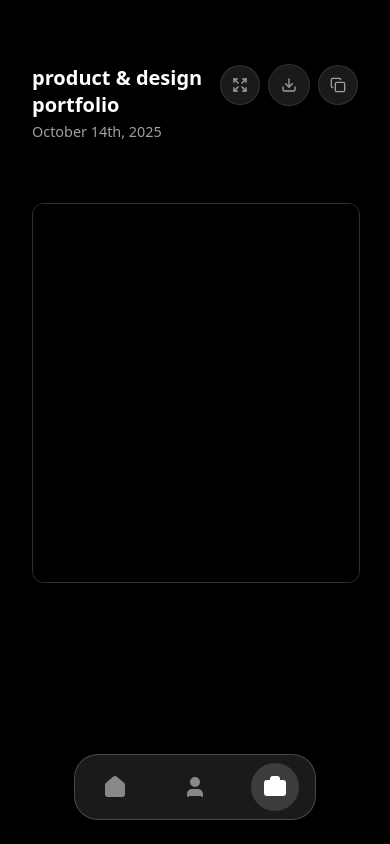
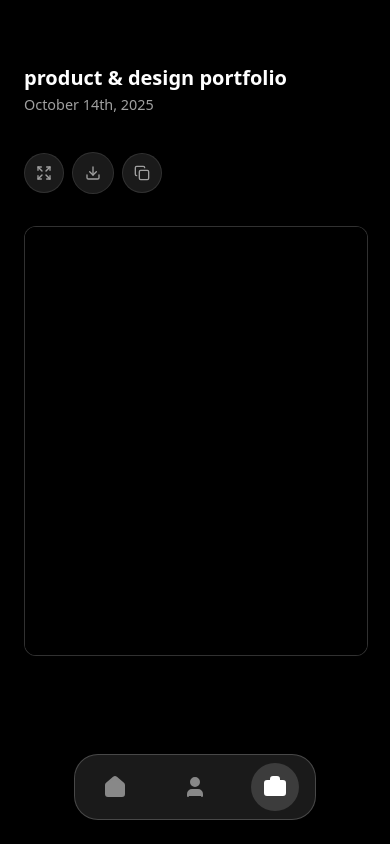
Before and after one commit to rynnxrz/pswebsite, a React (Vite) app: page /portfolio in a window 390 px wide. Built offline with nearby package versions, Linux system fonts and the light colour scheme.

Commit message:
better view on phone

```diff
--- a/src/components/DynamicIsland.css
+++ b/src/components/DynamicIsland.css
@@ -17,7 +17,6 @@
     display: flex;
     align-items: center;
     justify-content: center;
-    /* Adjust height to auto to fit content */
     min-height: 52px;
     padding: 12px 20px;
     background-color: #000;
@@ -36,10 +35,9 @@
 
   .island-content .icon {
     flex-shrink: 0;
-    color: #4ade80; /* Green check color */
+    color: #4ade80;
   }
 
-  /* New wrapper for text messages */
   .message-wrapper {
     display: flex;
     flex-direction: column;
@@ -52,6 +50,10 @@
     margin: 0;
     padding: 0;
     line-height: 1.3;
+
+    /* --- Re-applying the fix to prevent underlines --- */
+    text-decoration: none !important;
+    border-bottom: none !important;
   }
 
   .message-wrapper .message {
@@ -62,5 +64,5 @@
   .message-wrapper .sub-message {
     font-size: 0.85rem;
     font-weight: 400;
-    color: #a0a0a0; /* Dimmer color for the URL */
+    color: #a0a0a0;
   }
--- a/src/components/Portfolio.css
+++ b/src/components/Portfolio.css
@@ -17,7 +17,6 @@
   display: flex;
   justify-content: space-between;
   align-items: flex-start;
-  /* Increased margin-bottom to create space since the description is gone */
   margin-bottom: 3rem;
 }
 
@@ -32,7 +31,6 @@
   font-size: 0.9rem;
   font-weight: 400;
   color: #a0a0a0;
-  /* --- 3. Margin is now exactly 4px --- */
   margin-top: 4px;
 }
 
@@ -64,8 +62,7 @@
 
 .pdf-container {
   position: relative;
-  width: 100%; /* Fills the 576px wrapper */
-  /* --- 2. Height is now fixed at 378px --- */
+  width: 100%;
   height: 378px;
   border: 1px solid rgba(255, 255, 255, 0.1);
   border-radius: 12px;
@@ -85,3 +82,38 @@
   border: none;
   background-color: #000;
 }
+
+/* ================================== */
+/* ===      Mobile Styles         === */
+/* ================================== */
+
+@media (max-width: 768px) {
+  .portfolio-page-container {
+    /* 减少左右内边距，使其在手机上更宽敞 */
+    padding: 4rem 1.5rem;
+  }
+
+  .portfolio-header {
+    /* 将标题和按钮垂直堆叠 */
+    flex-direction: column;
+    align-items: flex-start; /* 左对齐 */
+    gap: 1.5rem; /* 在标题和按钮之间增加间距 */
+    margin-bottom: 2rem;
+  }
+
+  /*
+    在移动设备上隐藏全屏按钮，因为它不起作用
+  */
+  .fullscreen-btn-container {
+    display: none;
+  }
+
+  .pdf-container {
+    /*
+      使用 aspect-ratio 代替固定高度，
+      使其在不同尺寸的手机上都能保持良好比例
+    */
+    height: auto;
+    aspect-ratio: 4 / 5;
+  }
+}
--- a/src/components/Portfolio.tsx
+++ b/src/components/Portfolio.tsx
@@ -3,58 +3,30 @@
 import { motion } from 'framer-motion';
 import { useState, useRef } from 'react';
 import { pageTransition } from '../utils/animations';
-import { Expand, Download, Copy } from 'lucide-react';
-import { useNotification } from './NotificationContext'; // Import the notification hook
+import { Expand, Download, Copy, Check } from 'lucide-react';
 import './Portfolio.css';
 
-// A reusable component for tooltipped buttons
-const TooltipButton = ({ onClick, children, tooltipText, href, download }: any) => {
-  const [tooltipVisible, setTooltipVisible] = useState(true);
-
-  const handleMouseDown = () => setTooltipVisible(false);
-  const handleMouseLeave = () => setTooltipVisible(true);
-
-  const commonProps = {
-    className: 'action-btn',
-    onMouseDown: handleMouseDown,
-  };
-
-  const buttonContent = (
-    <div
-      className="tooltip-container"
-      onMouseLeave={handleMouseLeave}
-    >
-      {href ? (
-        <a href={href} download={download} {...commonProps} target="_blank" rel="noopener noreferrer">{children}</a>
-      ) : (
-        <button onClick={onClick} {...commonProps}>{children}</button>
-      )}
-      {tooltipVisible && <span className="tooltip-text">{tooltipText}</span>}
-    </div>
-  );
-
-  return buttonContent;
-};
-
 export const Portfolio = () => {
+  const [isCopied, setIsCopied] = useState(false);
   const pdfContainerRef = useRef<HTMLElement>(null);
-  const { showNotification } = useNotification(); // Get the notification function
 
   const portfolioPdfUrl = "https://drive.usercontent.google.com/download?id=1cfOeyQdeB95VFB889BVrqjhxi4_qVXqg&export=download&authuser=0";
 
   const handleCopyLink = () => {
-    const url = window.location.href;
-    navigator.clipboard.writeText(url).then(() => {
-      // Use the new notification system
-      showNotification('Successfully copied to clipboard', url);
+    navigator.clipboard.writeText(window.location.href).then(() => {
+      setIsCopied(true);
+      setTimeout(() => setIsCopied(false), 2000);
     });
   };
 
   const toggleFullscreen = () => {
     const element = pdfContainerRef.current;
     if (!element) return;
+
     if (!document.fullscreenElement) {
-      element.requestFullscreen().catch(err => console.error(err));
+      element.requestFullscreen().catch(err => {
+        console.error(`Fullscreen error: ${err.message} (${err.name})`);
+      });
     } else {
       document.exitFullscreen();
     }
@@ -63,21 +35,38 @@ export const Portfolio = () => {
   return (
     <motion.div {...pageTransition} className="portfolio-page-container">
       <div className="portfolio-content-wrapper">
+
         <header className="portfolio-header">
           <div className="portfolio-header-text">
             <h2 className="portfolio-title">product & design portfolio</h2>
             <p className="portfolio-date">October 14th, 2025</p>
           </div>
           <div className="action-buttons-container">
-            <TooltipButton onClick={toggleFullscreen} tooltipText="Full window view">
-              <Expand size={16} />
-            </TooltipButton>
-            <TooltipButton href={portfolioPdfUrl} download="Rongze_Xu_Portfolio.pdf" tooltipText="Download PDF">
-              <Download size={16} />
-            </TooltipButton>
-            <TooltipButton onClick={handleCopyLink} tooltipText="Copy URL">
-              <Copy size={16} />
-            </TooltipButton>
+            {/* --- 1. 为全屏按钮的容器添加一个特定的类名 --- */}
+            <div className="tooltip-container fullscreen-btn-container">
+              <button onClick={toggleFullscreen} className="action-btn">
+                <Expand size={16} />
+              </button>
+              <span className="tooltip-text">Full window view</span>
+            </div>
+            <div className="tooltip-container">
+              <a
+                href={portfolioPdfUrl}
+                download="Rongze_Xu_Portfolio.pdf"
+                className="action-btn"
+                target="_blank"
+                rel="noopener noreferrer"
+              >
+                <Download size={16} />
+              </a>
+              <span className="tooltip-text">Download PDF</span>
+            </div>
+            <div className="tooltip-container">
+              <button onClick={handleCopyLink} className="action-btn">
+                {isCopied ? <Check size={16} color="#4ade80" /> : <Copy size={16} />}
+              </button>
+              <span className="tooltip-text">Copy URL</span>
+            </div>
           </div>
         </header>
 
@@ -88,6 +77,7 @@ export const Portfolio = () => {
             className="pdf-viewer"
           />
         </section>
+
       </div>
     </motion.div>
   );
```
